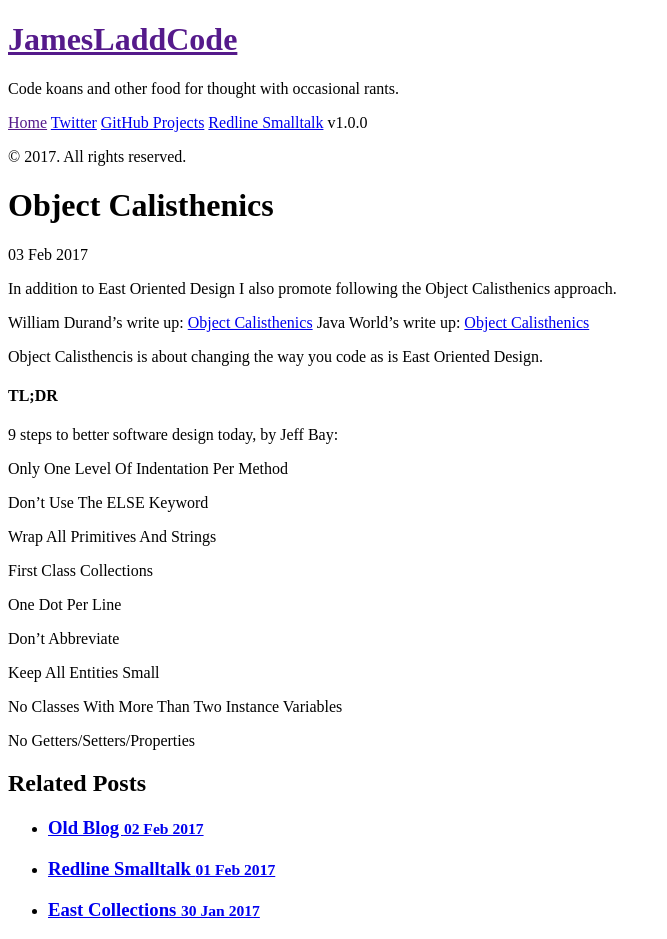
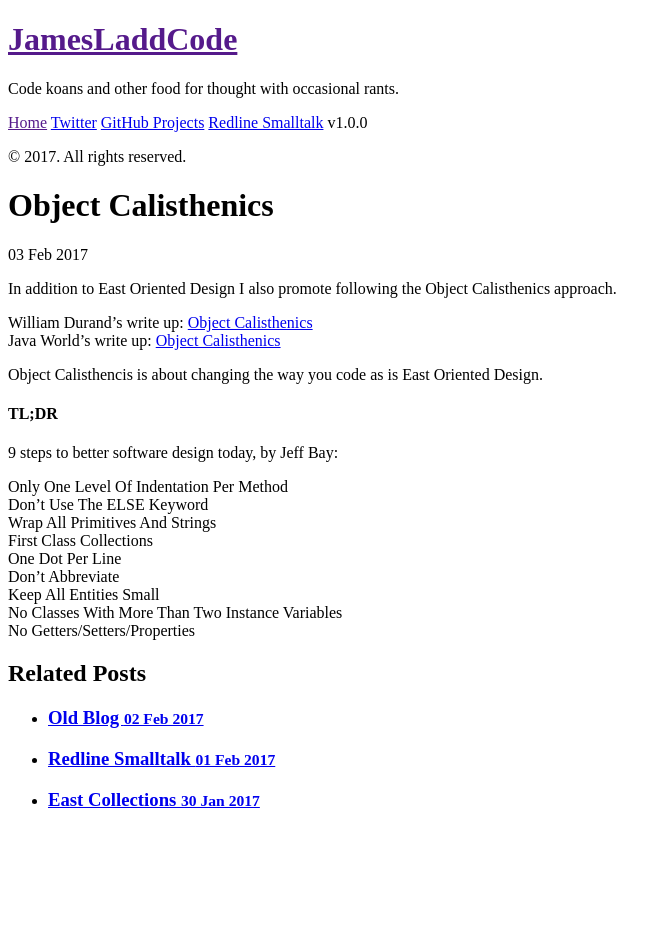
Before and after one commit to jamesladd/jamesladdcode, a Jekyll site: the page built from _posts/2017-02-03-object-calisthenics.md, in a window 1280 px wide. Shown: the whole page, without its empty margins (0-667 px from the left). Built offline with Jekyll 4.4.1, drawn with Linux system fonts in a browser that asks for light colours; after the commit the page ends 900 px from its top, so only the background shows below that.

Commit message:
Minor tweak

```diff
--- a/_posts/2017-02-03-object-calisthenics.md
+++ b/_posts/2017-02-03-object-calisthenics.md
@@ -6,7 +6,7 @@ tags: east
 In addition to East Oriented Design I also promote following the Object Calisthenics approach.
 
 William Durand's write up:
-[Object Calisthenics](http://williamdurand.fr/2013/06/03/object-calisthenics/)
+[Object Calisthenics](http://williamdurand.fr/2013/06/03/object-calisthenics/)<br>
 Java World's write up:
 [Object Calisthenics](http://www.javaworld.com/article/2081135/core-java/object-calisthenics-change-the-way-you-code.html)
 
@@ -16,20 +16,12 @@ Object Calisthencis is about changing the way you code as is East Oriented Desig
 9 steps to better software design today, by Jeff Bay:
 
 
-Only One Level Of Indentation Per Method
-
-Don’t Use The ELSE Keyword
-
-Wrap All Primitives And Strings
-
-First Class Collections
-
-One Dot Per Line
-
-Don’t Abbreviate
-
-Keep All Entities Small
-
-No Classes With More Than Two Instance Variables
-
-No Getters/Setters/Properties
+Only One Level Of Indentation Per Method<br>
+Don’t Use The ELSE Keyword<br>
+Wrap All Primitives And Strings<br>
+First Class Collections<br>
+One Dot Per Line<br>
+Don’t Abbreviate<br>
+Keep All Entities Small<br>
+No Classes With More Than Two Instance Variables<br>
+No Getters/Setters/Properties<br>
```
